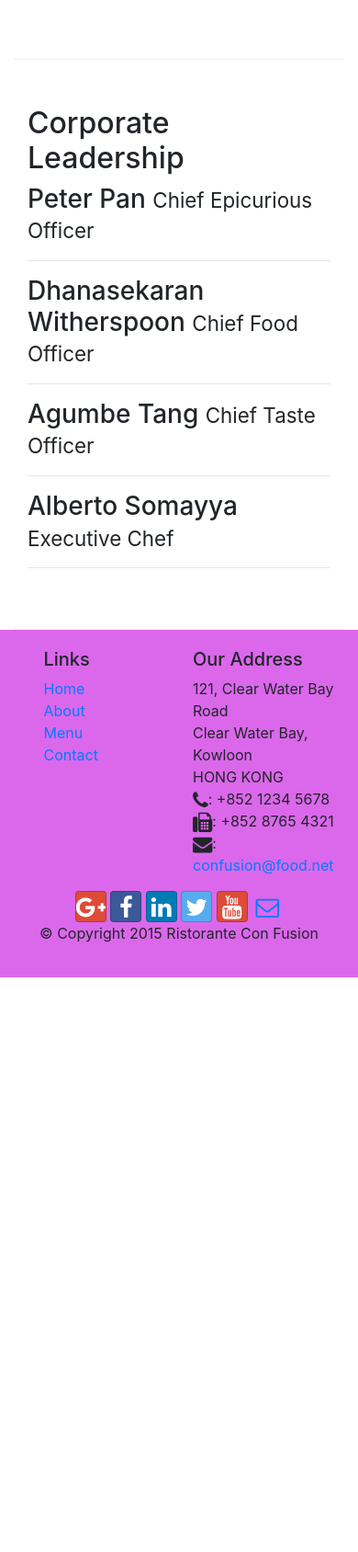
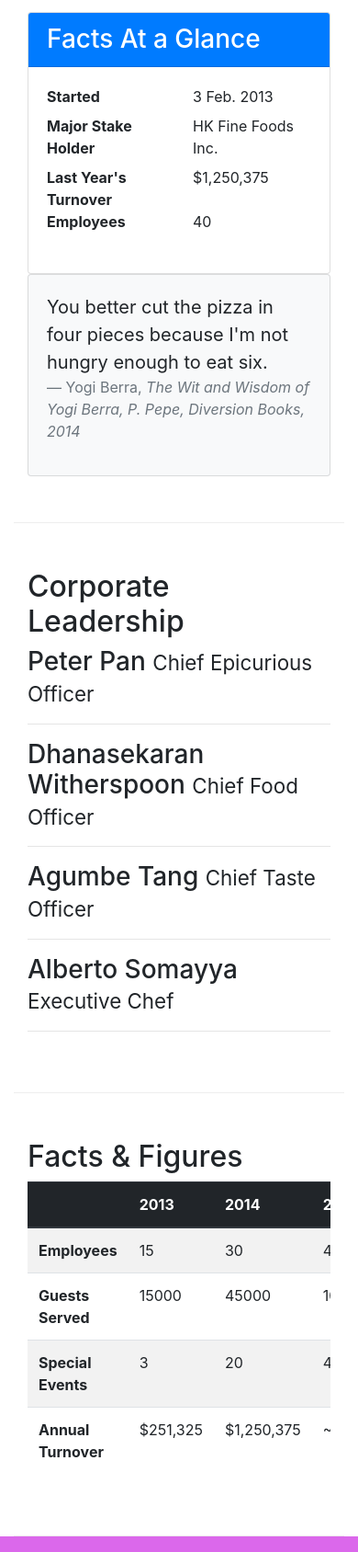
Before and after one commit to SrikyFreaky/Bootstrap-project, a website: page aboutus.html in a window 390 px wide. Shown: the part 1037-2725 px from the top of the page at 92% size. Before the commit the page ends 2100 px from the top, so only its background shows below. Drawn offline with nearby package versions, Linux system fonts and the light colour scheme.

Commit message:
tables and cards

```diff
--- a/aboutus.html
+++ b/aboutus.html
@@ -66,7 +66,34 @@
                 <p>Started in 2010, Ristorante con Fusion quickly established itself as a culinary icon par excellence in Hong Kong. With its unique brand of world fusion cuisine that can be found nowhere else, it enjoys patronage from the A-list clientele in Hong Kong.  Featuring four of the best three-star Michelin chefs in the world, you never know what will arrive on your plate the next time you visit us.</p>
                 <p>The restaurant traces its humble beginnings to <em>The Frying Pan</em>, a successful chain started by our CEO, Mr. Peter Pan, that featured for the first time the world's best cuisines in a pan.</p>
             </div>
-            <div class="col-sm-4">
+            <div class="col-12 col-sm-6">
+                <div class="card">
+                    <h3 class="card-header bg-primary text-white">Facts At a Glance</h3>
+                    <div class="card-body">
+                        <dl class="row">
+                            <dt class="col-6">Started</dt>
+                            <dd class="col-6">3 Feb. 2013</dd>
+                            <dt class="col-6">Major Stake Holder</dt>
+                            <dd class="col-6">HK Fine Foods Inc.</dd>
+                            <dt class="col-6">Last Year's Turnover</dt>
+                            <dd class="col-6">$1,250,375</dd>
+                            <dt class="col-6">Employees</dt>
+                            <dd class="col-6">40</dd>
+                        </dl>
+                    </div>
+                </div>
+            </div>
+            <div class="col-12">
+                <div class="card card-body bg-light">
+                    <blockquote class="blockquote">
+                        <p class="mb-0">You better cut the pizza in four pieces because
+                            I'm not hungry enough to eat six.</p>
+                        <footer class="blockquote-footer">Yogi Berra,
+                            <cite title="Source Title">The Wit and Wisdom of Yogi Berra,
+                            P. Pepe, Diversion Books, 2014</cite>
+                        </footer>
+                    </blockquote>
+                </div>
             </div>
         </div>
 
@@ -87,6 +114,50 @@
                 <p class="d-none d-sm-block">Award winning three-star Michelin chef with wide International experience having worked closely with whos-who in the culinary world, he specializes in creating mouthwatering Indo-Italian fusion experiences. He says, <em>Put together the cuisines from the two craziest cultures, and you get a winning hit! Amma Mia!</em></p>
                  <hr>
             </div>
+       </div>
+       <div class="row row-content">
+           <div class="col-12 col-sm-9">
+               <h2>Facts &amp; Figures</h2>
+               <div class="table-responsive">
+                   <table class="table table-striped">
+                       <thead class="thead-dark">
+                           <tr>
+                               <th>&nbsp;</th>
+                               <th>2013</th>
+                               <th>2014</th>
+                               <th>2015</th>
+                           </tr>
+                        </thead>
+                        <tbody>
+                            <tr>
+                                <th>Employees</th>
+                                <td>15</td>
+                                <td>30</td>
+                                <td>40</td>
+                            </tr>
+                            <tr>
+                                <th>Guests Served</th>
+                                <td>15000</td>
+                                <td>45000</td>
+                                <td>100,000</td>
+                            </tr>
+                            <tr>
+                                <th>Special Events</th>
+                                <td>3</td>
+                                <td>20</td>
+                                <td>45</td>
+                            </tr>
+                            <tr>
+                                <th>Annual Turnover</th>
+                                <td>$251,325</td>
+                                <td>$1,250,375</td>
+                                <td>~$3,000,000</td>
+                            </tr>
+                        </tbody>
+                   </table>
+               </div>
+           </div>
+           <div class="col-12 col-sm-3"></div>
        </div>
 
     </div>
```
